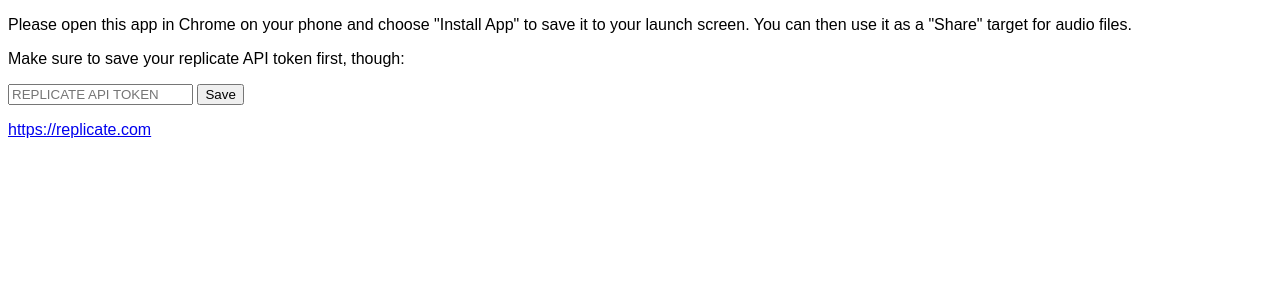
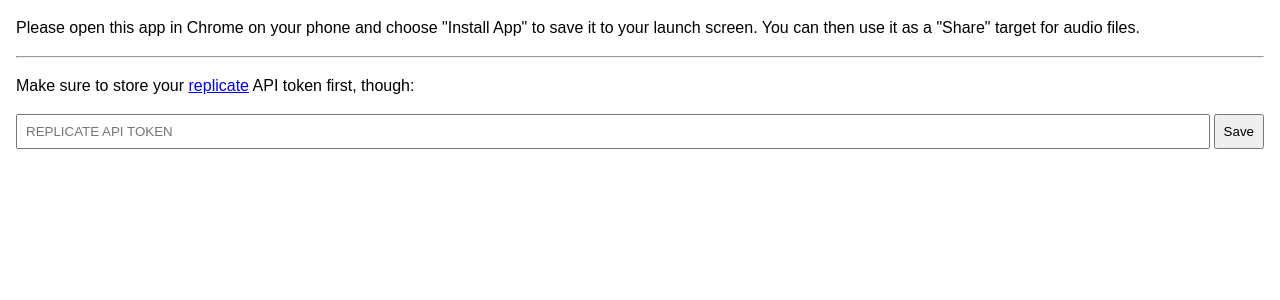
Before and after one commit to cb109/voice_to_text, a Django app: page / in a window 1280 px wide. Shown: the top 300 px of the page. Run offline with Django 4.2, Linux system fonts and the light colour scheme.

```diff
--- a/shared_whispers/core/templates/core/base.html
+++ b/shared_whispers/core/templates/core/base.html
@@ -9,7 +9,8 @@
   <style>
     body {
       font-family: sans-serif;
-      margin: 8px;
+      margin: 16px;
+      line-height: 1.5;
     }
   </style>
   <body>
--- a/shared_whispers/core/templates/core/home.html
+++ b/shared_whispers/core/templates/core/home.html
@@ -8,21 +8,16 @@
   for audio files.
 </p>
 
+<hr>
+
 <p>
-  Make sure to save your replicate API token first, though:
+  Make sure to store your <a href="https://replicate.com">replicate</a>
+  API token first, though:
 </p>
-<p>
-  <input type="text" name="token" placeholder="REPLICATE API TOKEN">
-  <button id="btn-save-token">Save</button>
+<p style="display: flex">
+  <input type="text" name="token" placeholder="REPLICATE API TOKEN" style="flex-grow: 1; padding: 8px; margin-right: 4px">
+  <button id="btn-save-token" style="padding: 8px">Save</button>
 </p>
-
-<a
-  style="display: block; margin-top: 8px"
-  href="https://replicate.com"
-  target="_blank"
->
-  https://replicate.com
-</a>
 
 <script>
   // https://www.w3schools.com/js/js_cookies.asp
@@ -60,10 +55,11 @@
     const button = document.getElementById('btn-save-token');
     button.addEventListener('click', (event) => {
       const token = input.value;
-      if (!token) {
-        return;
-      }
       setCookie('replicate-api-token', token);
+      alert(
+        'Token was stored in the browser, it will be used ' +
+        'when you share a file to this app.'
+      );
     });
 
   })();
```
Also changed, not shown: shared_whispers/core/templates/core/share_target.html (+26 -2 lines).
